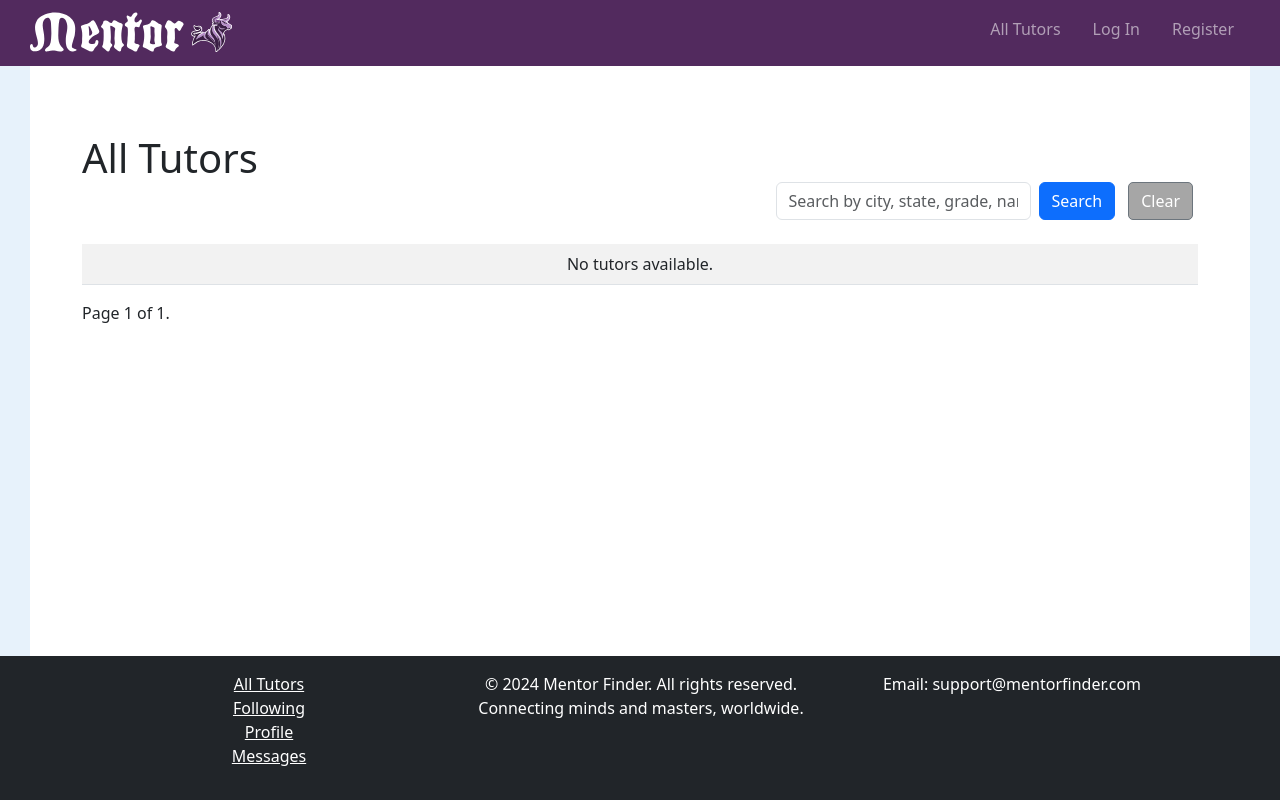
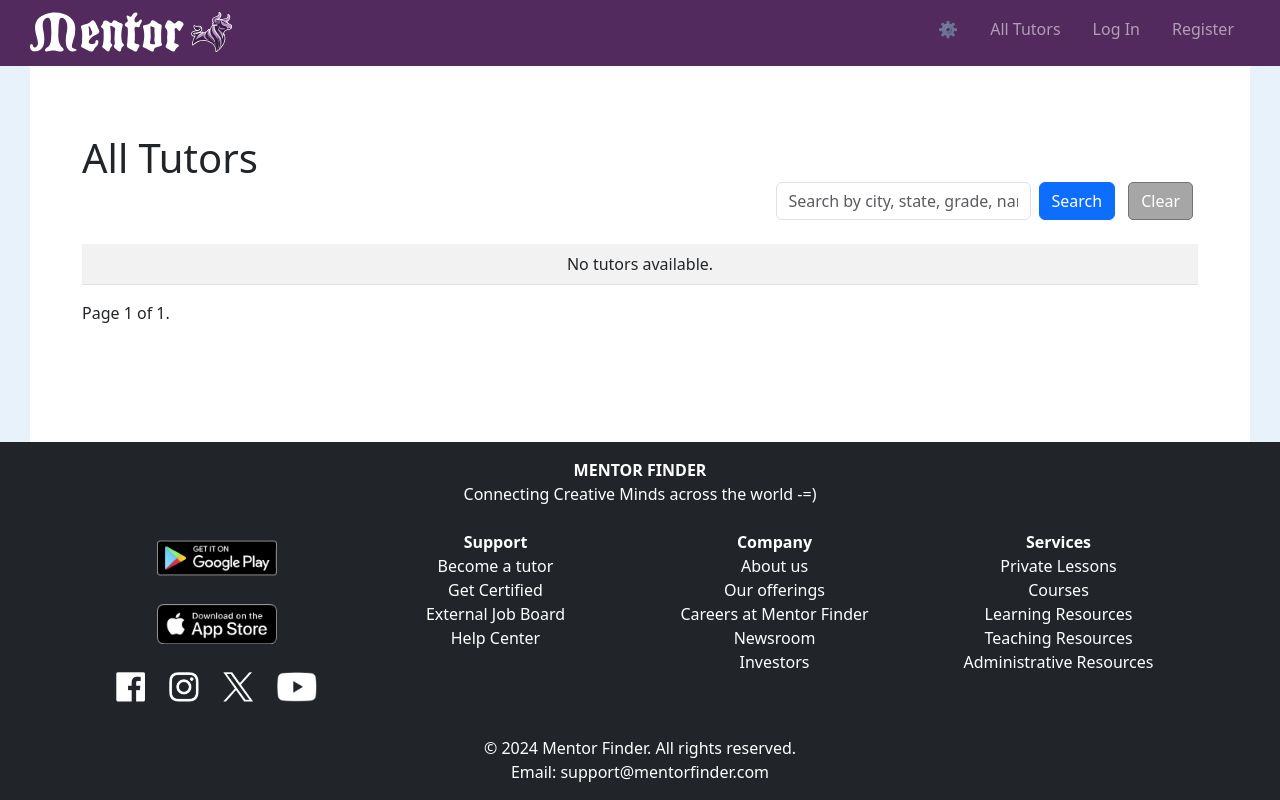
Before and after one commit to TulioPerez/TutorHub, a Django app: page / in a window 1280 px wide. Run offline with Django 5.2, Linux system fonts and the light colour scheme; data comes from the database, SQL or seed files in the repository; both versions use the stored data as it was after the commit.

Commit message:
Footer layout & styling complete

```diff
--- a/tutorhubproject/tutorhub/static/tutorhub/styles.css
+++ b/tutorhubproject/tutorhub/static/tutorhub/styles.css
@@ -9,6 +9,7 @@ html, body {
     flex-direction: column;
 }
 
+/* Auth form styling */
 #auth-form {
     border-radius: 15px;
     border-color: aliceblue;
@@ -328,17 +329,25 @@ textarea {
     list-style: none;
 }
 
+/* footer */
+
 .footer {
     background-color: #222326;
-    margin-bottom: 0px;
-    flex-shrink: 0;
     margin-top: auto;
 }
 
-#footer-title {
+.footer-title {
     font-size: medium;
 }
 
-#footer-link {
-    font-size: medium;
+.footer-links {
+    height: 100%;
+    display: flex;
+    flex-direction: column;
+    justify-content: space-between;
 }
+
+.footer-links li:first-child {
+    font-weight: bold;
+    /* margin-bottom: 5px; */
+}
--- a/tutorhubproject/tutorhub/templates/tutorhub/layout.html
+++ b/tutorhubproject/tutorhub/templates/tutorhub/layout.html
@@ -2,6 +2,7 @@
 
 <!DOCTYPE html>
 <html lang="en">
+    <!-- HEAD -->
     <head>
         <title>{% block title %}Mentor{% endblock %}</title>
         <link rel="icon" type="image/svg+xml" href="{% static 'tutorhub/images/mentor-logo-bull.svg' %}">
@@ -9,7 +10,7 @@
         <link rel="stylesheet" href="{% static 'tutorhub/styles.css' %}">
     </head>
     <body>
-    <!-- Navbar -->
+    <!-- NAVBAR -->
     <nav class="navbar navbar-expand-lg navbar-dark sticky-top">
         <a class="navbar-brand" href="{% url 'index' %}">
             <!-- Navbar branding -->
@@ -21,8 +22,9 @@
             <span class="navbar-toggler-icon"></span>
         </button>
         <div class="collapse navbar-collapse" id="navbarNav">
-            <!-- Links -->
+            <!-- Navbar Links -->
             <ul class="navbar-nav ms-auto flex-row">
+                <li class="nav-item px-2"><a class="nav-link" id="menu-language" href="{% url 'my_profile' %}"><strong>{{ user.username }} ⚙️</strong></a></li>
                 {% if user.is_authenticated %}
                     <li class="nav-item px-2"><a class="nav-link" id="menu-username" href="{% url 'my_profile' %}"><strong>{{ user.username }} ⚙️</strong></a></li>
                     <li class="nav-item px-2"><a class="nav-link" id="menu-messages" href="{% url 'messages' %}">Messages</a></li>
@@ -43,28 +45,69 @@
         {% endblock %}
     </div>
     </body>
-    <!-- Footer -->
-    <footer class="bg-dark text-white mt-auto py-3">
-        <div class="container" id="footer-title">
+    <!-- FOOTER -->
+    <footer class="footer bg-dark text-white mt-auto py-3">
+        <div class="container footer-title">
+            <div class="text-center mb-4">
+                <div style="font-weight: bold;">MENTOR FINDER</div>
+                <div>Connecting Creative Minds across the world -=)</div>
+            </div>
             <div class="row">
                 <!-- col 1 -->
-                <div class="col-md-4 text-center">
-                    <ul class="list-unstyled" id="footer-link">
-                        <li><a href="{% url 'index' %}" class="text-white">All Tutors</a></li>
-                        <li><a href="{% url 'index' %}?view=following" class="text-white">Following</a></li>
-                        <li><a href="{% url 'my_profile' %}" class="text-white">Profile</a></li>
-                        <li><a href="{% url 'messages' %}" class="text-white">Messages</a></li>
+                <div class="col-md-3 text-center">
+                    <ul class="list-unstyled footer-links">
+                        <li style="margin: 10px 0;"><a href="https://play.google.com/store/apps/details?id=your.app.id" target="_blank"><img src="{% static 'tutorhub/images/social_media_links/google_play.png' %}" alt="Get it on Google Play" width="120"></a></li>
+                        <li style="margin: 10px 0;"><a href="https://play.google.com/store/apps/details?id=your.app.id" target="_blank"><img src="{% static 'tutorhub/images/social_media_links/app_store.png' %}" alt="Download on the App Store" width="120"></a></li>
+                        <li style="margin: 10px 0;">
+                            <img src="{% static 'tutorhub/images/social_media_links/facebook.png' %}" alt="Facebook" height="30" style="margin: 0 10px;">
+                            <img src="{% static 'tutorhub/images/social_media_links/instagram.png' %}" alt="Instagram" height="30" style="margin: 0 10px;">
+                            <img src="{% static 'tutorhub/images/social_media_links/x.png' %}" alt="X" height="30" style="margin: 0 10px;">
+                            <img src="{% static 'tutorhub/images/social_media_links/youtube.png' %}" alt="youtube" height="30" style="margin: 0 10px;">
+                        </li>
                     </ul>
                 </div>
                 <!-- col 2 -->
-                <div class="col-md-4 text-center">
-                    <span class="mb-0" id="footer-link">© {% now "Y" %} Mentor Finder. All rights reserved.</u>
-                    <p id="footer-link">Connecting minds and masters, worldwide.</p>
+                <div class="col-md-3 text-center">
+                    <div>
+                        <ul class="list-unstyled footer-links">
+                            <li>Support</li>
+                            <li>Become a tutor</li>
+                            <li>Get Certified</li>
+                            <li>External Job Board</li>
+                            <li>Help Center</li>
+                        </ul>
+                    </div>
                 </div>
                 <!-- col 3 -->
-                <div class="col-md-4 text-center">
-                    <p id="footer-link">Email: support@mentorfinder.com</p>
+                <div class="col-md-3 text-center">
+                    <div>
+                        <ul class="list-unstyled footer-links">
+                            <li>Company</li>
+                            <li>About us</li>
+                            <li>Our offerings</li>
+                            <li>Careers at Mentor Finder</li>
+                            <li>Newsroom</li>
+                            <li>Investors</li>
+                        </ul>
+                    </div>
                 </div>
+                <!-- col 4 -->
+                <div class="col-md-3 text-center">
+                    <div>
+                        <ul class="list-unstyled footer-links">
+                            <li>Services</li>
+                            <li>Private Lessons</li>
+                            <li>Courses</li>
+                            <li>Learning Resources</li>
+                            <li>Teaching Resources</li>
+                            <li>Administrative Resources</li>
+                        </ul>
+                    </div>
+                </div>
+            </div>
+            <div class="text-center mt-4">
+                <div>© {% now "Y" %} Mentor Finder. All rights reserved.</div>
+                <div>Email: support@mentorfinder.com</div>
             </div>
         </div>
     </footer>
```
Also changed, not shown: tutorhubproject/db.sqlite3, tutorhubproject/tutorhub/static/tutorhub/images/social_media_links/app_store.png (added), tutorhubproject/tutorhub/static/tutorhub/images/social_media_links/facebook.png (added), tutorhubproject/tutorhub/static/tutorhub/images/social_media_links/google_play.png (added), tutorhubproject/tutorhub/static/tutorhub/images/social_media_links/instagram.png (added), tutorhubproject/tutorhub/static/tutorhub/images/social_media_links/x.png (added), tutorhubproject/tutorhub/static/tutorhub/images/social_media_links/youtube.png (added).
